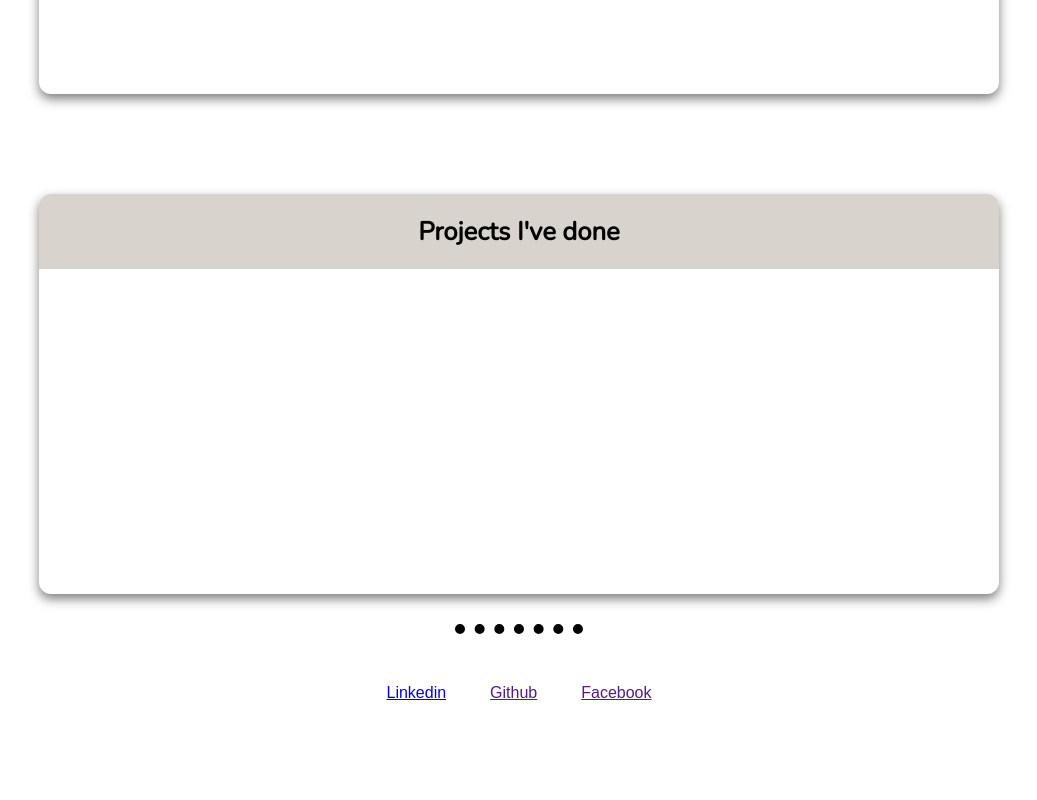
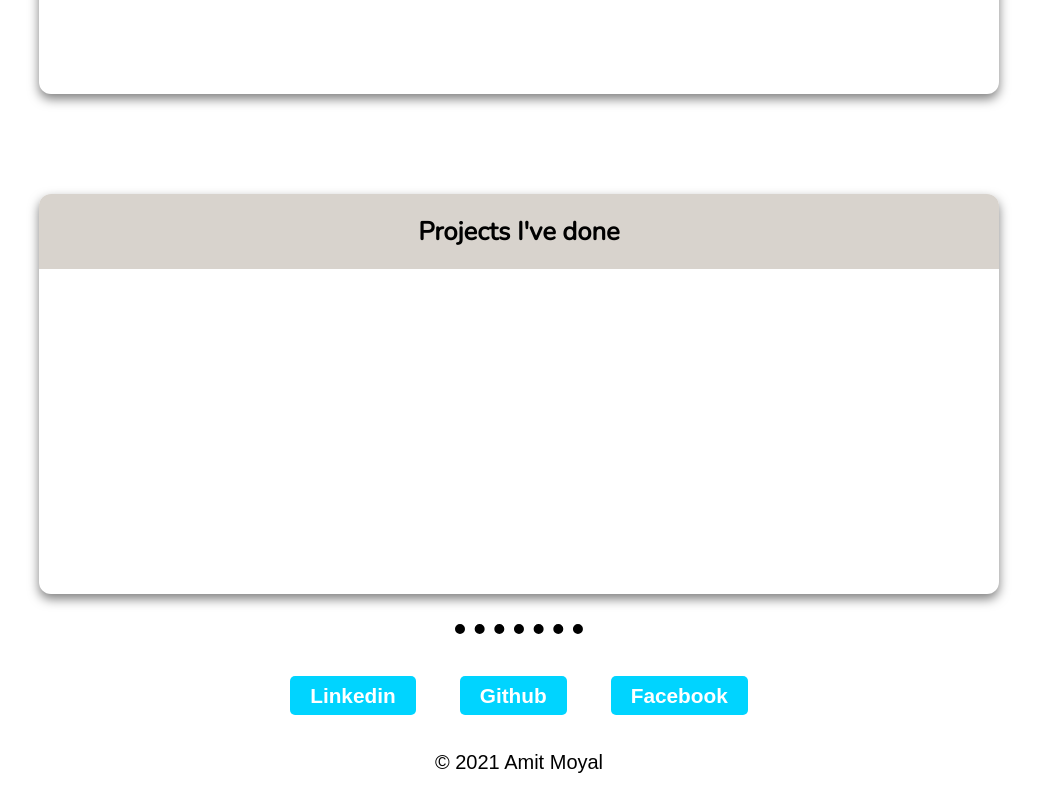
Before and after one commit to amitmoy/personal-site, a plain HTML site: page index.html in a window 1280 px wide. Shown: the part 1632-2432 px from the top of the page, without its empty margins (121-1158 px from the left). Before the commit the page ends 2356 px from the top, so only its background shows below. Drawn offline with nearby package versions, Linux system fonts and the light colour scheme.

Commit message:
Add files via upload

```diff
--- a/css/styles.css
+++ b/css/styles.css
@@ -65,7 +65,15 @@ p {
 }
 
 a {
-  font-family: arial;
+    padding: 8px 20px;
+    text-decoration:none;
+    font-weight:bold;
+    border-radius:5px;
+    cursor:pointer;
+    font-family: arial;
+    background-color:#00D4FF;
+    color: #FFFFFF;
+    font-size: 1.3em;
 }
 
 .about-me-paragraph {
--- a/index.html
+++ b/index.html
@@ -133,5 +133,6 @@
       <a class="personal-links" href="">Facebook</a>
     </div>
 
+    <p>© 2021 Amit Moyal</p>
   </body>
 </html>
```
